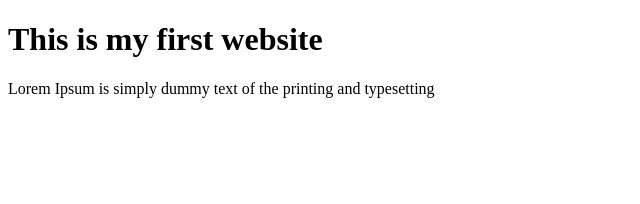
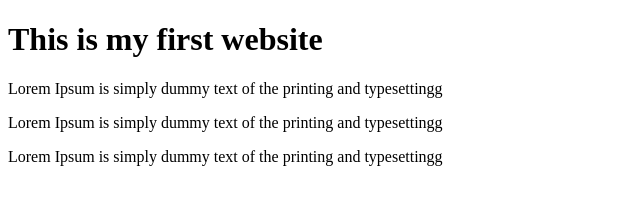
Before and after one commit to phashibur/life-time, a plain HTML site: page index.html in a window 1280 px wide. Shown: the whole page, without its empty margins (0-640 px from the left). Drawn offline with Linux system fonts and the light colour scheme.

Commit message:
first commit

```diff
--- a/index.html
+++ b/index.html
@@ -7,6 +7,8 @@
 </head>
 <body>
     <h1>This is my first website</h1>
-    <p>Lorem Ipsum is simply dummy text of the printing and typesetting</p>
+    <p>Lorem Ipsum is simply dummy text of the printing and typesettingg</p>
+    <p>Lorem Ipsum is simply dummy text of the printing and typesettingg</p>
+    <p>Lorem Ipsum is simply dummy text of the printing and typesettingg</p>
 </body>
 </html>
```
